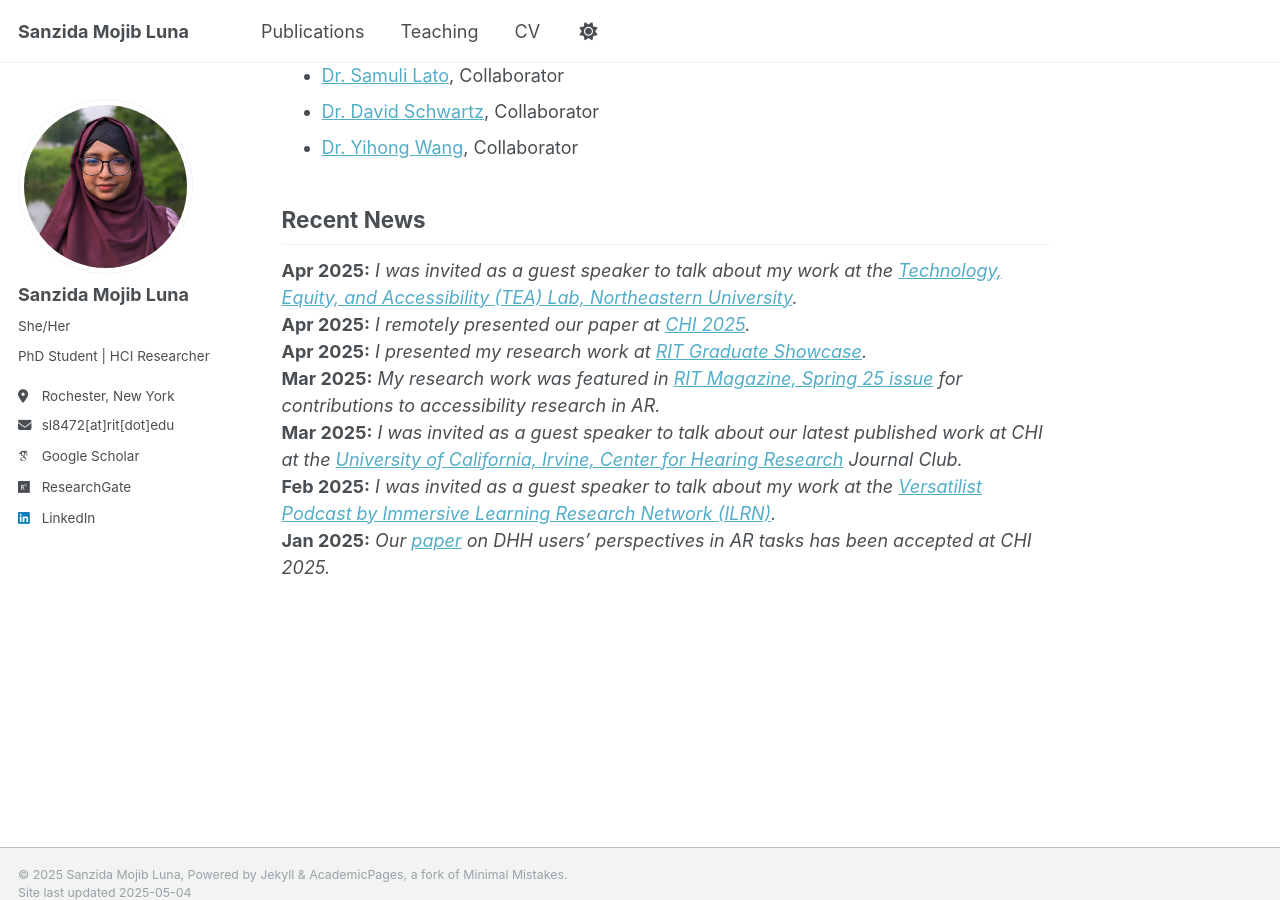
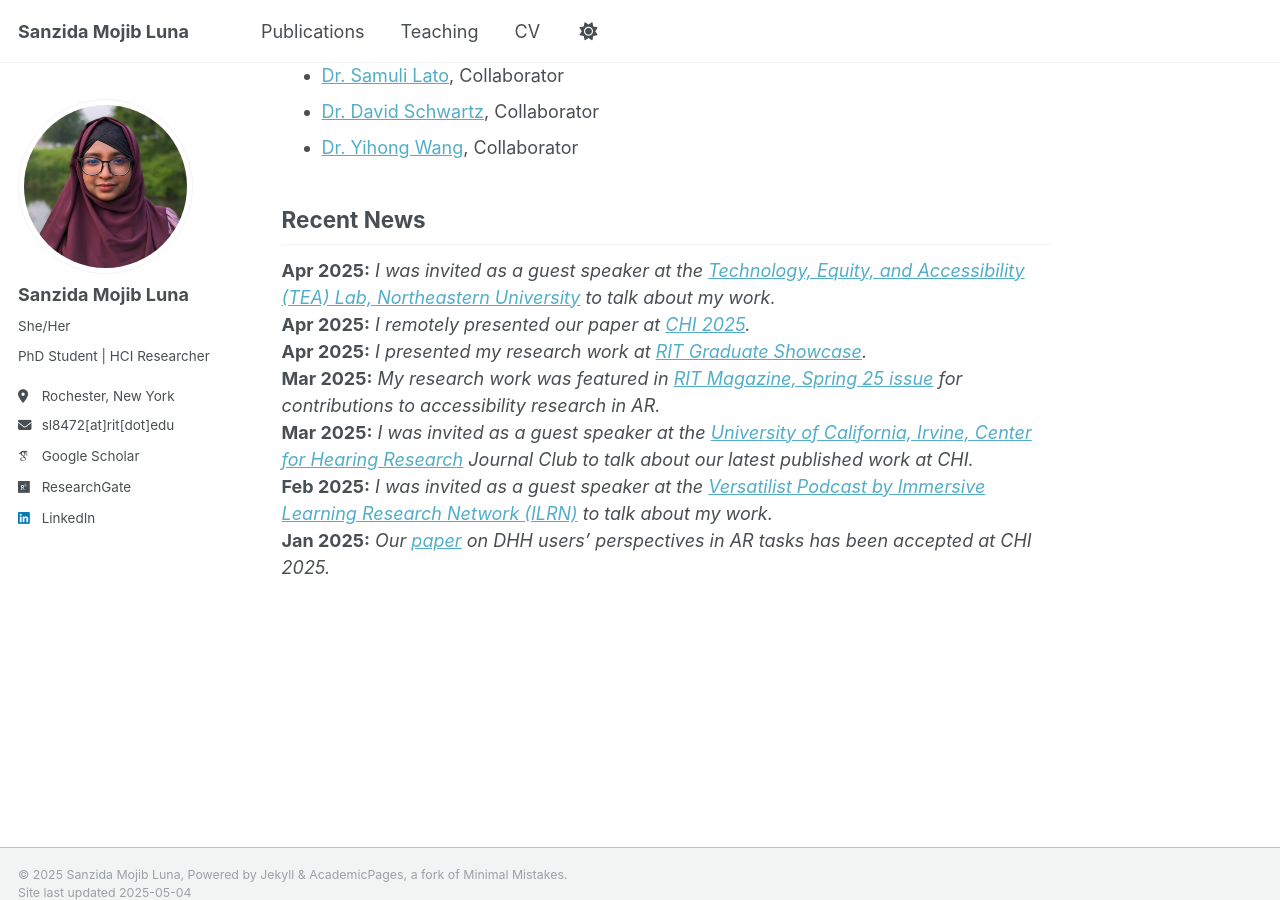
Before and after one commit to SanzidaMojibLuna/SanzidaMojibLuna.github.io, a Jekyll site: the page built from _pages/about.md, in a window 1280 px wide and 900 px high, scrolled down 774 px. Built offline with Jekyll 4.4.1, drawn with Linux system fonts in a browser that asks for light colours; some web fonts are replaced.

```diff
--- a/_pages/about.md
+++ b/_pages/about.md
@@ -30,10 +30,10 @@ I have had the privilege of collaborating with the following researchers across
 
 Recent News
 ---
-**Apr 2025:** _I was invited as a guest speaker to talk about my work at the [Technology, Equity, and Accessibility (TEA) Lab, Northeastern University](https://tealab.sites.northeastern.edu/research/)._
+**Apr 2025:** _I was invited as a guest speaker at the [Technology, Equity, and Accessibility (TEA) Lab, Northeastern University](https://tealab.sites.northeastern.edu/research/) to talk about my work._
 **Apr 2025:** _I remotely presented our paper at [CHI 2025](https://chi2025.acm.org/)._
 **Apr 2025:** _I presented my research work at [RIT Graduate Showcase](https://www.rit.edu/graduateschool/about-graduate-showcase)._
 **Mar 2025:** _My research work was featured in [RIT Magazine, Spring 25 issue](https://www.rit.edu/news/immersive-technologies-virtually-endless-possibilities) for contributions to accessibility research in AR._
-**Mar 2025:** _I was invited as a guest speaker to talk about our latest published work at CHI at the [University of California, Irvine, Center for Hearing Research](https://hearing.uci.edu/) Journal Club._
-**Feb 2025:** _I was invited as a guest speaker to talk about my work at the [Versatilist Podcast by Immersive Learning Research Network (ILRN)](https://www.podomatic.com/podcasts/versatilist/episodes/2025-03-23T07_00_00-07_00)._
+**Mar 2025:** _I was invited as a guest speaker at the [University of California, Irvine, Center for Hearing Research](https://hearing.uci.edu/) Journal Club to talk about our latest published work at CHI._
+**Feb 2025:** _I was invited as a guest speaker at the [Versatilist Podcast by Immersive Learning Research Network (ILRN)](https://www.podomatic.com/podcasts/versatilist/episodes/2025-03-23T07_00_00-07_00) to talk about my work._
 **Jan 2025:** _Our [paper](https://dl.acm.org/doi/10.1145/3706598.3713678) on DHH users' perspectives in AR tasks has been accepted at CHI 2025._
```
